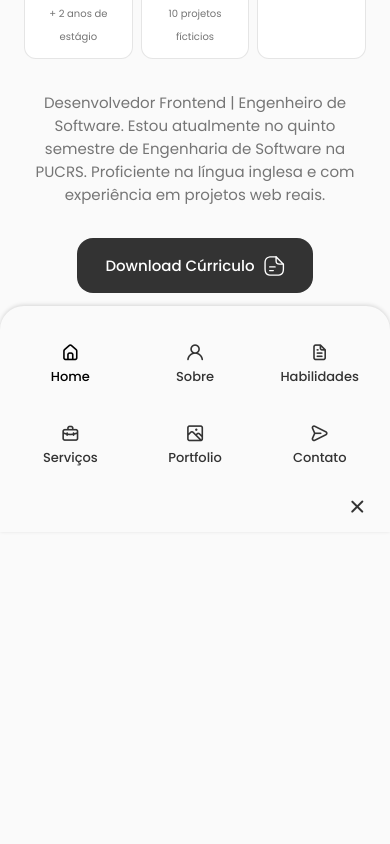
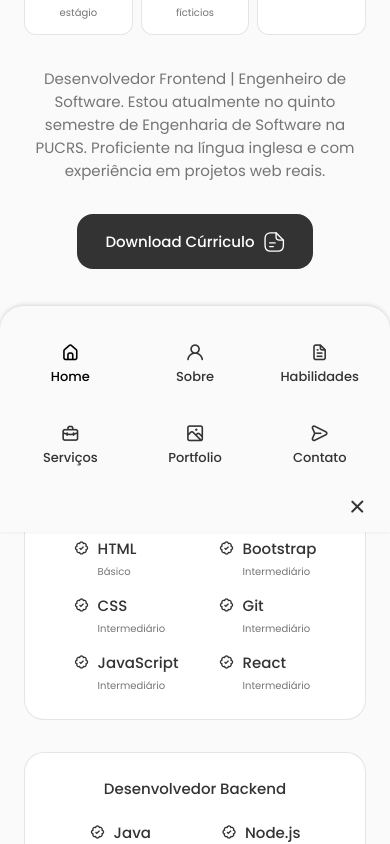
Before and after one commit to ArthurViegas01/Portfolio1, a React (Create React App) app: page / in a window 390 px wide. Shown: the part 1156-2000 px from the top of the page. Before the commit the page ends 1561 px from the top, so only its background shows below. Built offline with nearby package versions, Linux system fonts and the light colour scheme.

Commit message:
Skills section completed (Responsive)

```diff
--- a/src/App.css
+++ b/src/App.css
@@ -126,7 +126,7 @@ img {
 .sectionSubtitle {
   display: block;
   font-size: var(--small-font-size);
-  margin-bottom: 4rem;
+  margin-bottom: 2rem;
 }
 
 .sectionTitle,
--- a/src/App.js
+++ b/src/App.js
@@ -3,6 +3,7 @@ import "./App.css";
 import Header from './components/header/Header';
 import Home from './components/home/Home';
 import About from './components/about/About';
+import Skills from './components/skills/Skills';
 
 const App = () => {
   return (
@@ -12,6 +13,7 @@ const App = () => {
     <main className='main'>
       <Home/>
       <About/>
+      <Skills/>
     </main>
     </>
 
--- a/src/components/home/home.css
+++ b/src/components/home/home.css
@@ -158,7 +158,7 @@
 @media screen and (max-width: 768px) {
     .homeContent{
         grid-template-columns: 0.5fr 3fr;
-        padding-top: 3.5rem;
+        padding-top: 2rem;
     }
 
     .homeImage{
--- /dev/null
+++ b/src/components/skills/Backend.jsx
@@ -0,0 +1,45 @@
+import React from 'react'
+
+const Backend = () => {
+  return (
+    <div className="skillsContent">
+        <h3 className="skillsTitle">Desenvolvedor Backend</ h3>
+
+        <div className="skillsBox">
+            <div className="skillsGroup">
+                <div className="skillsData">
+                <i className='bx bx-badge-check'></i>
+
+                <div>
+                    <h3 className="skillsName">Java</h3>
+                    <span className="skillsLevel">Intermediário</span>
+                </div>
+                </div>
+
+                <div className="skillsData">
+                <i className='bx bx-badge-check'></i>
+
+                <div>
+                    <h3 className="skillsName">SQL</h3>
+                    <span className="skillsLevel">Básico</span>
+                </div>
+                </div>
+            </div>
+
+            <div className="skillsGroup">
+                <div className="skillsData">
+                <i className='bx bx-badge-check'></i>
+
+                <div>
+                    <h3 className="skillsName">Node.js</h3>
+                    <span className="skillsLevel">Básico</span>
+                </div>
+                </div>
+            </div>
+
+        </div>
+    </div>
+  )
+}
+
+export default Backend
--- /dev/null
+++ b/src/components/skills/Frontend.jsx
@@ -0,0 +1,73 @@
+import React from "react";
+
+const Frontend = () => {
+  return (
+    <div className="skillsContent">
+      <h3 className="skillsTitle">Desenvolvedor Frontend</h3>
+
+      <div className="skillsBox">
+        <div className="skillsGroup">
+          <div className="skillsData">
+            <i className="bx bx-badge-check"></i>
+
+            <div>
+              <h3 className="skillsName">HTML</h3>
+              <span className="skillsLevel">Básico</span>
+            </div>
+          </div>
+
+          <div className="skillsData">
+            <i className="bx bx-badge-check"></i>
+
+            <div>
+              <h3 className="skillsName">CSS</h3>
+              <span className="skillsLevel">Intermediário</span>
+            </div>
+          </div>
+
+          <div className="skillsData">
+            <i className="bx bx-badge-check"></i>
+
+            <div>
+              <h3 className="skillsName">JavaScript</h3>
+              <span className="skillsLevel">Intermediário</span>
+            </div>
+          </div>
+        </div>
+
+        <div className="skillsGroup">
+        <div className="skillsData">
+          <i className="bx bx-badge-check"></i>
+
+          <div>
+            <h3 className="skillsName">Bootstrap</h3>
+            <span className="skillsLevel">Intermediário</span>
+          </div>
+        </div>
+
+        <div className="skillsData">
+          <i className="bx bx-badge-check"></i>
+
+          <div>
+            <h3 className="skillsName">Git</h3>
+            <span className="skillsLevel">Intermediário</span>
+          </div>
+        </div>
+
+        <div className="skillsData">
+          <i className="bx bx-badge-check"></i>
+
+          <div>
+            <h3 className="skillsName">React</h3>
+            <span className="skillsLevel">Intermediário</span>
+          </div>
+        </div>
+        </div>
+
+
+      </div>
+    </div>
+  );
+};
+
+export default Frontend;
--- /dev/null
+++ b/src/components/skills/Skills.jsx
@@ -0,0 +1,20 @@
+import React from 'react'
+import "./skills.css"
+import Frontend from './Frontend'
+import Backend from './Backend'
+
+const Skills = () => {
+  return (
+    <section className="skills section" id="skills">
+        <h2 className="sectionTitle">Skills</h2>
+        <span className="sectionSubtitle">Habilidades técnicas</span>
+
+        <div className="skillsContainer container grid">
+            <Frontend/>
+            <Backend/>
+        </div>
+    </section>
+  )
+}
+
+export default Skills
--- /dev/null
+++ b/src/components/skills/skills.css
@@ -0,0 +1,83 @@
+.skillsContainer{
+    grid-template-columns: repeat(2, 350px);
+    column-gap: 3rem;
+    justify-content: center;
+}
+
+.skillsContent{
+    background-color: var(--container-color);
+    border: 1px solid rgba(0, 0, 0, 0.1);
+    padding: 2rem 4rem;
+    border-radius: 1.25rem;
+}
+
+.skillsTitle{
+    font-size: var(--normal-font-size);
+    font-weight: var(--font-medium);
+    text-align: center;
+    margin-bottom: var(--mb-1-5);
+}
+
+.skillsBox{
+    display: flex;
+    justify-content: center;
+    column-gap: 2.5rem;
+}
+
+.skillsGroup{
+    display: grid;
+    align-items: flex-start;
+    row-gap: 1rem;
+}
+
+.skillsData{
+    display: flex;
+    column-gap: 0.5rem;
+}
+
+.skills .bx-badge-check{
+    font-size: 1rem;
+    color: var(--title-color);
+}
+
+.skillsName{
+    font-size: var(--normal-font-size);
+    font-weight: var(--font-medium);
+    line-height: 18px;
+}
+
+.skillsLevel{
+    font-size: var(--tiny-font-size);
+}
+
+/*=============== BREAKPOINTS ===============*/
+/* For large devices */
+@media screen and (max-width: 992px) {
+    .skillsContainer{
+        grid-template-columns: max-content;
+        row-gap: 2rem;
+    }
+}
+
+/* For medium devices */
+
+@media screen and (max-width: 576px) {
+    .skillsContainer{
+        grid-template-columns: 1fr;
+    }
+
+    .skillsContent{
+        padding: 1.5rem;
+    }
+}
+
+/* For small devices */
+@media screen and (max-width: 350px) {
+  .skillsBox{
+    column-gap: 1.25rem;
+  }
+
+  .skillsName{
+    font-size: var(--small-font-size);
+  }
+}
```
